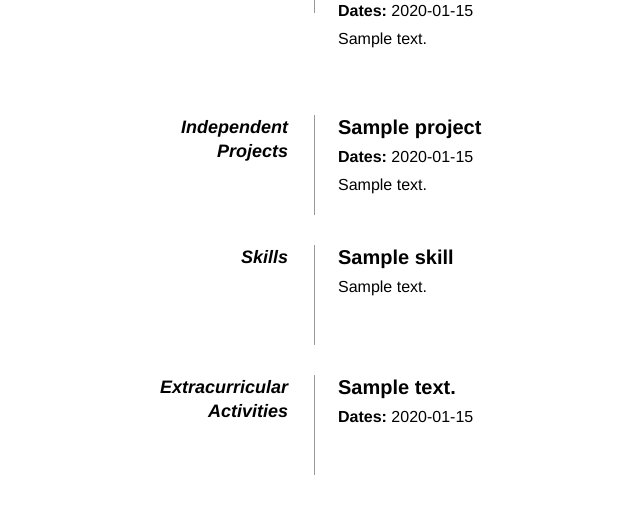
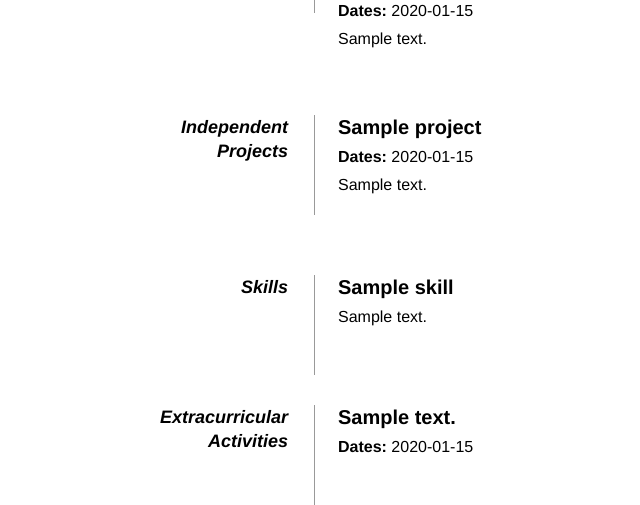
Before and after one commit to zachtib/resumeweb, a Django app: template templates/index.html in a window 1280 px wide. Shown: the part 428-933 px from the top of the page, without its empty margins (102-742 px from the left). Before the commit the page ends 903 px from the top, so only its background shows below. Run offline with Django 3.2, Linux system fonts and the light colour scheme; the template is opened without the code that fills it: most values are stand-ins (such as "Sample title", 1, 10 or a date in 2020).

Commit message:
Space out projects like jobs

```diff
--- a/templates/index.html
+++ b/templates/index.html
@@ -89,6 +89,7 @@
                 {% endif %}
                 <p>{{ project.description|markdown }}</p>
             </dd>
+            <dd class="clear"></dd>
             {% endfor %}
         {% endif %}
 
```
